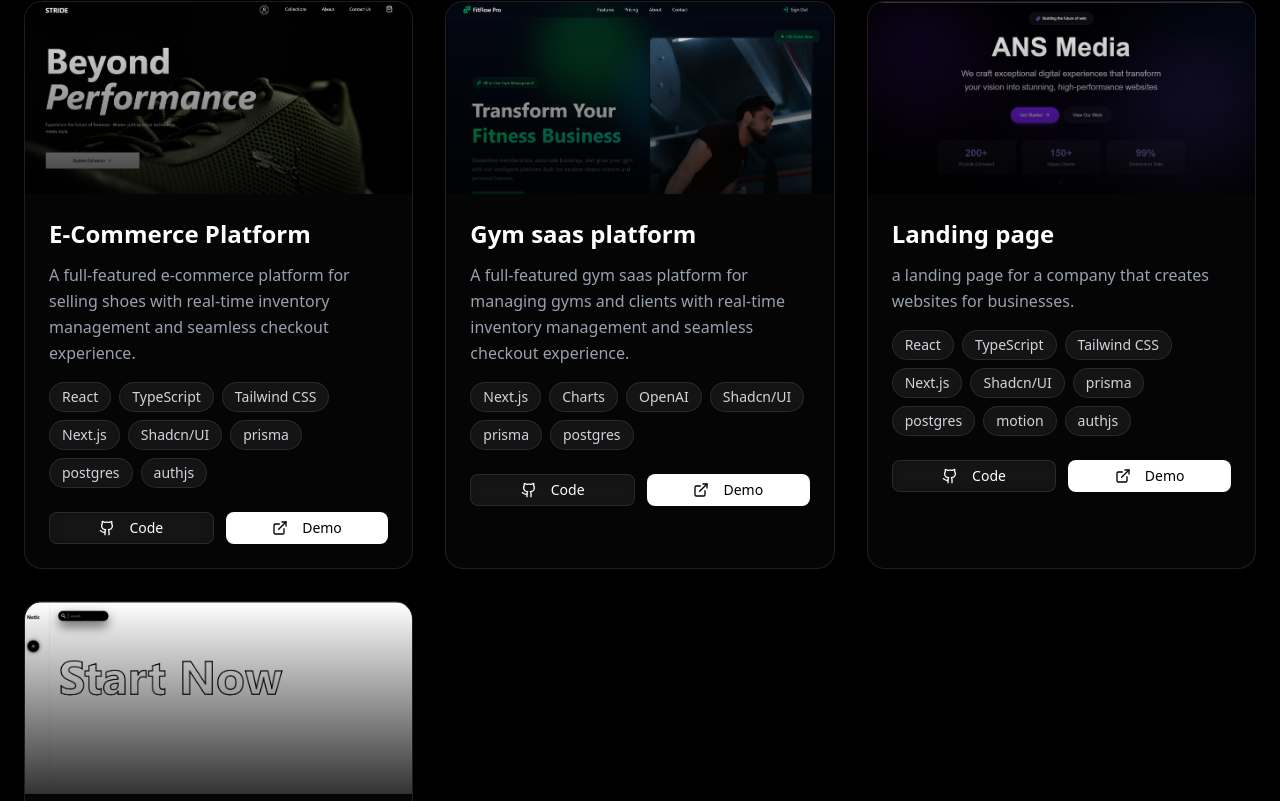
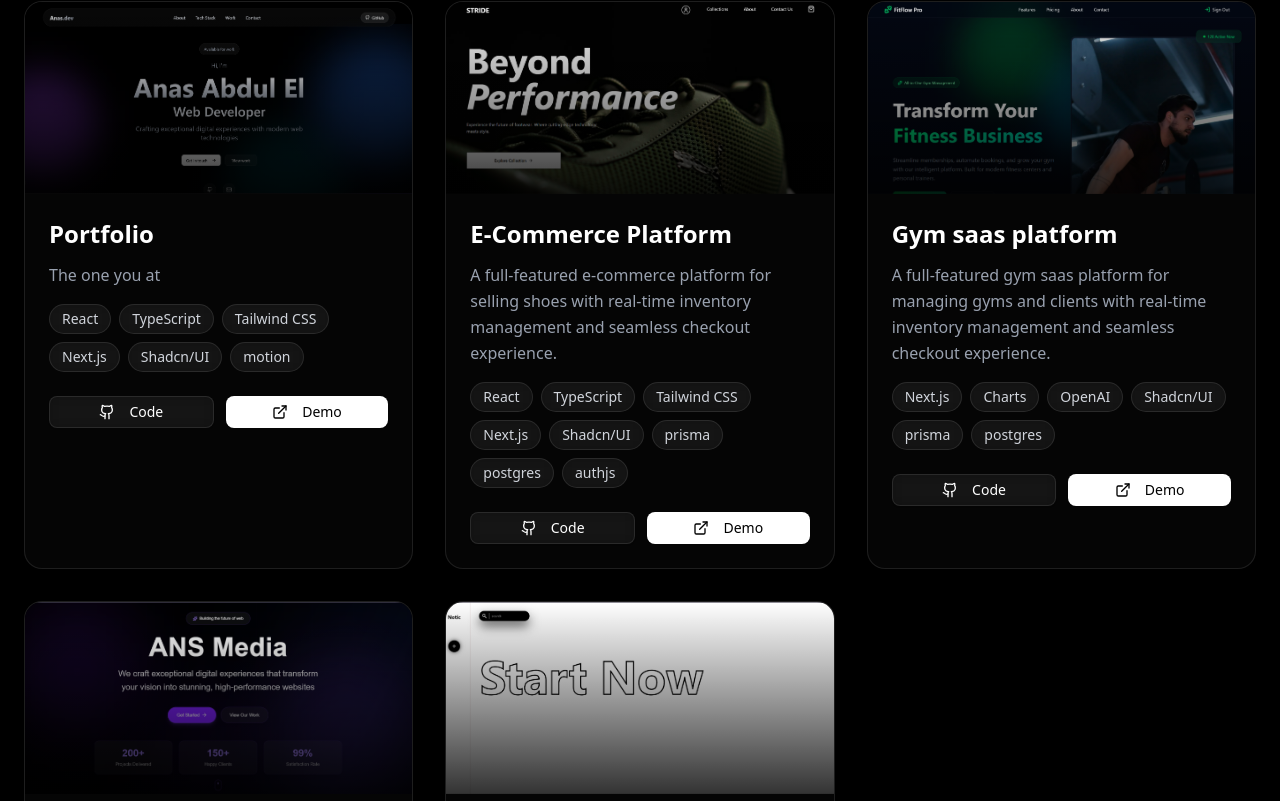
Before and after one commit to Anas-Abdul-El/Portfolio, a Next.js app: page / in a window 1280 px wide. Shown: the part 3093-3894 px from the top of the page. Built offline with nearby package versions, Linux system fonts and the light colour scheme.

Commit message:
adding project to project section

```diff
--- a/src/components/projects-section.tsx
+++ b/src/components/projects-section.tsx
@@ -4,6 +4,14 @@ import { ExternalLink, Github } from 'lucide-react';
 import { Button } from './ui/button';
 
 const projects = [
+    {
+        title: 'Portfolio',
+        description: ' The one you at ',
+        image: './img/Screenshot 2026-02-22 143609.png',
+        tags: ['React', 'TypeScript', 'Tailwind CSS', 'Next.js', 'Shadcn/UI', "motion"],
+        github: 'https://github.com/Anas-Abdul-El/Portfolio',
+        demo: 'https://shoes-app-amber.vercel.app/',
+    },
     {
         title: 'E-Commerce Platform',
         description: 'A full-featured e-commerce platform for selling shoes with real-time inventory management and seamless checkout experience.',
```
Also changed, not shown: public/img/Screenshot 2026-02-22 143609.png (added).
